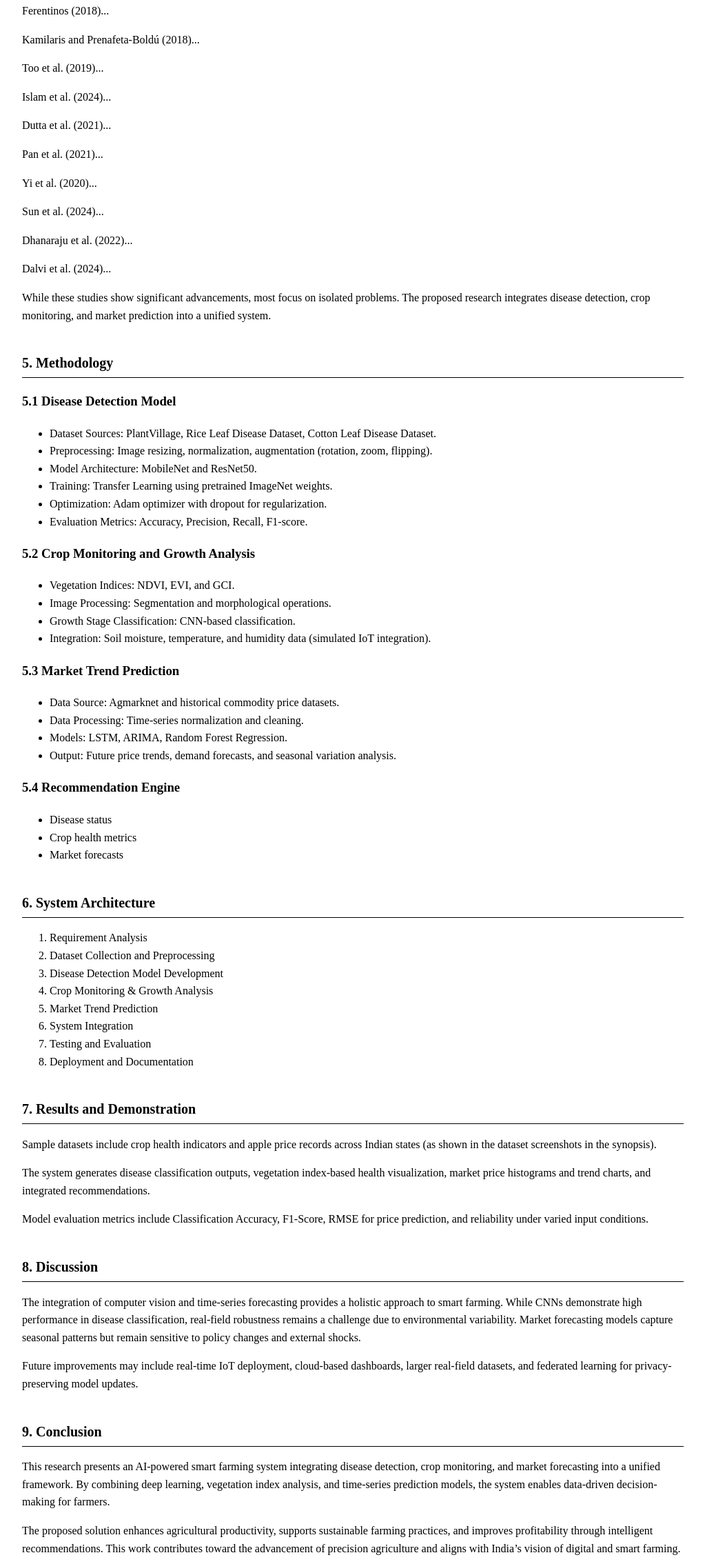
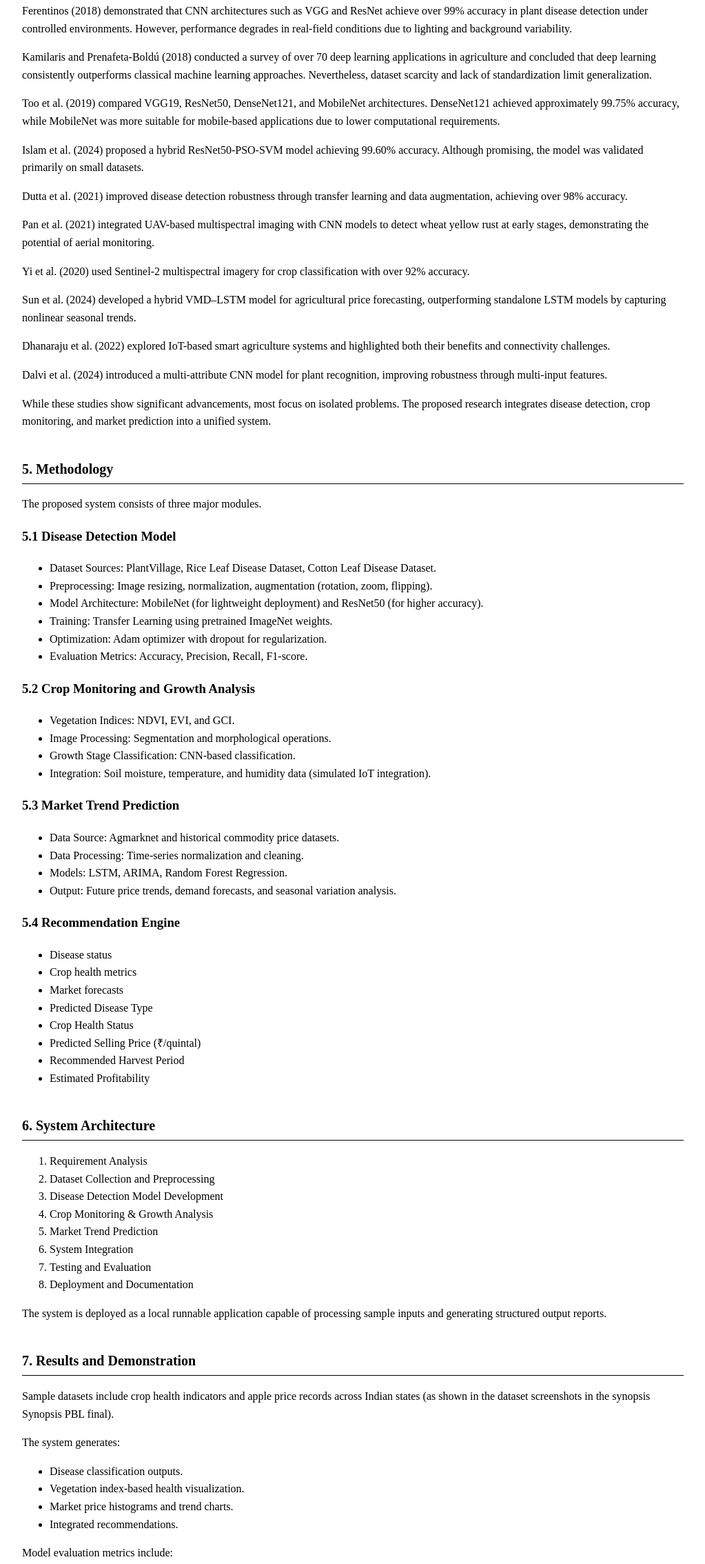
Before and after one commit to Ada-006/PBL, a plain HTML site: page index.html in a window 1280 px wide. Shown: the part 1967-4235 px from the top of the page at 69% size, without its empty margins (128-1151 px from the left). Drawn offline with Linux system fonts and the light colour scheme.

Commit message:
Update index.html

```diff
--- a/index.html
+++ b/index.html
@@ -9,7 +9,9 @@
 <body>
 
 <header>
-    <h1>AgriTech: AI-Powered Smart Farming System for Disease Detection, Crop Monitoring, and Market Prediction</h1>
+    <h1>
+        AgriTech: AI-Powered Smart Farming System for Disease Detection, Crop Monitoring, and Market Prediction
+    </h1>
 
     <p class="author">
         <strong>Ada Khan</strong><br>
@@ -71,9 +73,7 @@
     <p>
         Indian agriculture faces persistent challenges including delayed disease detection, inaccurate crop health monitoring, and unreliable market insights. Existing AI-based tools often address these issues independently, lacking an integrated and accessible system suitable for practical farming environments.
     </p>
-    <p>
-        There is a need to develop a comprehensive AI-powered framework capable of:
-    </p>
+    <p>There is a need to develop a comprehensive AI-powered framework capable of:</p>
     <ul>
         <li>Automatically detecting crop diseases from leaf or aerial images.</li>
         <li>Monitoring crop growth stages and health conditions.</li>
@@ -95,27 +95,28 @@
 <section class="section" id="literature">
     <h2>4. Literature Review</h2>
     <p>Extensive research has explored AI applications in agriculture.</p>
-    <p>Ferentinos (2018)...</p>
-    <p>Kamilaris and Prenafeta-Boldú (2018)...</p>
-    <p>Too et al. (2019)...</p>
-    <p>Islam et al. (2024)...</p>
-    <p>Dutta et al. (2021)...</p>
-    <p>Pan et al. (2021)...</p>
-    <p>Yi et al. (2020)...</p>
-    <p>Sun et al. (2024)...</p>
-    <p>Dhanaraju et al. (2022)...</p>
-    <p>Dalvi et al. (2024)...</p>
+    <p>Ferentinos (2018) demonstrated that CNN architectures such as VGG and ResNet achieve over 99% accuracy in plant disease detection under controlled environments. However, performance degrades in real-field conditions due to lighting and background variability.</p>
+    <p>Kamilaris and Prenafeta-Boldú (2018) conducted a survey of over 70 deep learning applications in agriculture and concluded that deep learning consistently outperforms classical machine learning approaches. Nevertheless, dataset scarcity and lack of standardization limit generalization.</p>
+    <p>Too et al. (2019) compared VGG19, ResNet50, DenseNet121, and MobileNet architectures. DenseNet121 achieved approximately 99.75% accuracy, while MobileNet was more suitable for mobile-based applications due to lower computational requirements.</p>
+    <p>Islam et al. (2024) proposed a hybrid ResNet50-PSO-SVM model achieving 99.60% accuracy. Although promising, the model was validated primarily on small datasets.</p>
+    <p>Dutta et al. (2021) improved disease detection robustness through transfer learning and data augmentation, achieving over 98% accuracy.</p>
+    <p>Pan et al. (2021) integrated UAV-based multispectral imaging with CNN models to detect wheat yellow rust at early stages, demonstrating the potential of aerial monitoring.</p>
+    <p>Yi et al. (2020) used Sentinel-2 multispectral imagery for crop classification with over 92% accuracy.</p>
+    <p>Sun et al. (2024) developed a hybrid VMD–LSTM model for agricultural price forecasting, outperforming standalone LSTM models by capturing nonlinear seasonal trends.</p>
+    <p>Dhanaraju et al. (2022) explored IoT-based smart agriculture systems and highlighted both their benefits and connectivity challenges.</p>
+    <p>Dalvi et al. (2024) introduced a multi-attribute CNN model for plant recognition, improving robustness through multi-input features.</p>
     <p>While these studies show significant advancements, most focus on isolated problems. The proposed research integrates disease detection, crop monitoring, and market prediction into a unified system.</p>
 </section>
 
 <section class="section" id="methodology">
     <h2>5. Methodology</h2>
+    <p>The proposed system consists of three major modules.</p>
 
     <h3>5.1 Disease Detection Model</h3>
     <ul>
         <li>Dataset Sources: PlantVillage, Rice Leaf Disease Dataset, Cotton Leaf Disease Dataset.</li>
         <li>Preprocessing: Image resizing, normalization, augmentation (rotation, zoom, flipping).</li>
-        <li>Model Architecture: MobileNet and ResNet50.</li>
+        <li>Model Architecture: MobileNet (for lightweight deployment) and ResNet50 (for higher accuracy).</li>
         <li>Training: Transfer Learning using pretrained ImageNet weights.</li>
         <li>Optimization: Adam optimizer with dropout for regularization.</li>
         <li>Evaluation Metrics: Accuracy, Precision, Recall, F1-score.</li>
@@ -142,6 +143,11 @@
         <li>Disease status</li>
         <li>Crop health metrics</li>
         <li>Market forecasts</li>
+        <li>Predicted Disease Type</li>
+        <li>Crop Health Status</li>
+        <li>Predicted Selling Price (₹/quintal)</li>
+        <li>Recommended Harvest Period</li>
+        <li>Estimated Profitability</li>
     </ul>
 </section>
 
@@ -157,19 +163,30 @@
         <li>Testing and Evaluation</li>
         <li>Deployment and Documentation</li>
     </ol>
+    <p>
+        The system is deployed as a local runnable application capable of processing sample inputs and generating structured output reports.
+    </p>
 </section>
 
 <section class="section" id="results">
     <h2>7. Results and Demonstration</h2>
     <p>
-        Sample datasets include crop health indicators and apple price records across Indian states (as shown in the dataset screenshots in the synopsis).
+        Sample datasets include crop health indicators and apple price records across Indian states (as shown in the dataset screenshots in the synopsis Synopsis PBL final).
     </p>
-    <p>
-        The system generates disease classification outputs, vegetation index-based health visualization, market price histograms and trend charts, and integrated recommendations.
-    </p>
-    <p>
-        Model evaluation metrics include Classification Accuracy, F1-Score, RMSE for price prediction, and reliability under varied input conditions.
-    </p>
+    <p>The system generates:</p>
+    <ul>
+        <li>Disease classification outputs.</li>
+        <li>Vegetation index-based health visualization.</li>
+        <li>Market price histograms and trend charts.</li>
+        <li>Integrated recommendations.</li>
+    </ul>
+    <p>Model evaluation metrics include:</p>
+    <ul>
+        <li>Classification Accuracy</li>
+        <li>F1-Score</li>
+        <li>RMSE for price prediction</li>
+        <li>Reliability under varied input conditions</li>
+    </ul>
 </section>
 
 <section class="section" id="discussion">
@@ -177,9 +194,13 @@
     <p>
         The integration of computer vision and time-series forecasting provides a holistic approach to smart farming. While CNNs demonstrate high performance in disease classification, real-field robustness remains a challenge due to environmental variability. Market forecasting models capture seasonal patterns but remain sensitive to policy changes and external shocks.
     </p>
-    <p>
-        Future improvements may include real-time IoT deployment, cloud-based dashboards, larger real-field datasets, and federated learning for privacy-preserving model updates.
-    </p>
+    <p>Future improvements may include:</p>
+    <ul>
+        <li>Real-time IoT deployment</li>
+        <li>Cloud-based dashboards</li>
+        <li>Larger real-field datasets</li>
+        <li>Federated learning for privacy-preserving model updates</li>
+    </ul>
 </section>
 
 <section class="section" id="conclusion">
@@ -193,7 +214,7 @@
 </section>
 
 <footer>
-    © 2026 Ada Khan | AgriTech Smart Farming Research Project
+    © 2026 Ada Khan | AgriTech Research Paper
 </footer>
 
 </body>
```
